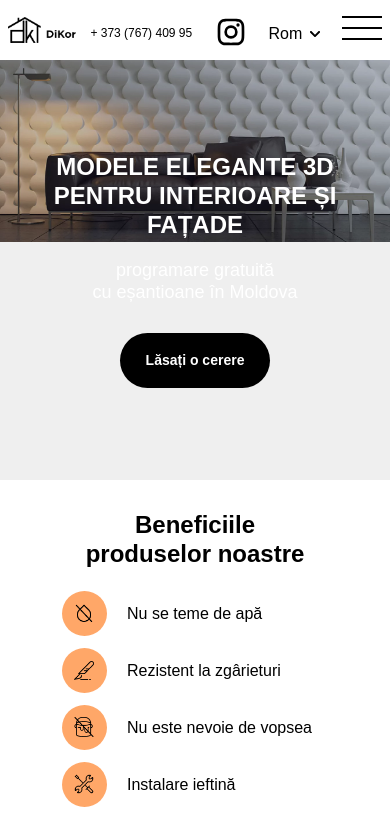
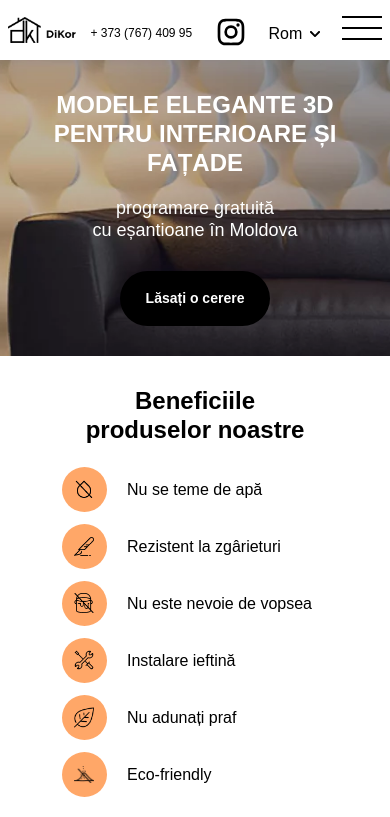
Before and after one commit to verkhoturov/dikor3d-website, a Next.js app: page / in a window 390 px wide. Shown: the top 817 px of the page. Built offline with nearby package versions, Linux system fonts and the light colour scheme; a web font is replaced by a local one.

Commit message:
fixes hero

```diff
--- a/components/common/hero/index.module.css
+++ b/components/common/hero/index.module.css
@@ -22,7 +22,20 @@
   right: 0;
   top: 0;
   bottom: 0;
+  height: 100%;
   width: 100%;
+  overflow: hidden;
+  display: flex;
+  align-items: center;
+  justify-content: center;
+}
+
+.bgImgInner {
+  min-width: 1198px;
+}
+
+.bgImg > span {
+  height: 100% !important;
 }
 
 .inner {
@@ -58,8 +71,30 @@
     padding: 30px 16px;
   }
 
-
   .wrapperBg {
     min-height: 420px;
   }
+  .bgImgInner {
+    min-width: 1024px;
+  }
 }
+
+@media (max-width: 767px) {
+  .wrapperBg {
+    min-height: 360px;
+  }
+
+  .bgImgInner {
+    min-width: 768px;
+  }
+}
+
+@media (max-width: 424px) {
+  .wrapperBg {
+    min-height: 290px;
+  }
+
+  .bgImgInner {
+    min-width: 650px;
+  }
+}
--- a/components/common/hero/index.tsx
+++ b/components/common/hero/index.tsx
@@ -43,7 +43,15 @@ export const Hero: React.FC<{
     onClick: () => void;
   };
   height?: number;
-}> = ({ title, subtitle, bgImg, height = 560, isWhiteText, tag = "header", button }) => {
+}> = ({
+  title,
+  subtitle,
+  bgImg,
+  height = 560,
+  isWhiteText,
+  tag = "header",
+  button,
+}) => {
   return (
     <Container
       className={classnames(styles.wrapper, {
@@ -53,13 +61,14 @@ export const Hero: React.FC<{
       tagName={tag}
     >
       <div className={styles.bgImg}>
-        <Image
-          src={bgImg}
-          alt="Dikor catalog"
-          width={1198}
-          height={height}
-          layout="responsive"
-        />
+        <div className={styles.bgImgInner}>
+          <Image
+            src={bgImg}
+            width={1198}
+            height={height}
+            // layout="responsive"
+          />
+        </div>
       </div>
       <div className={styles.inner}>
         <H1>{title}</H1>
```
